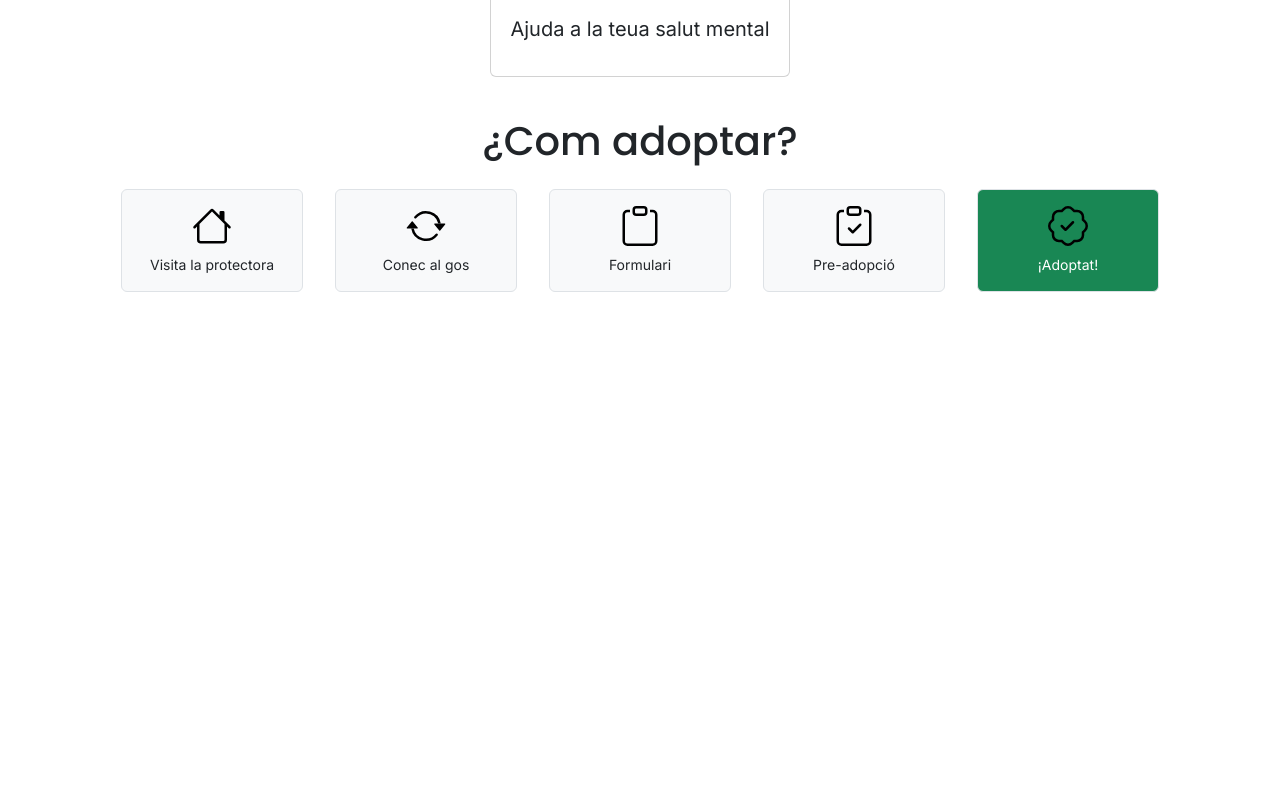
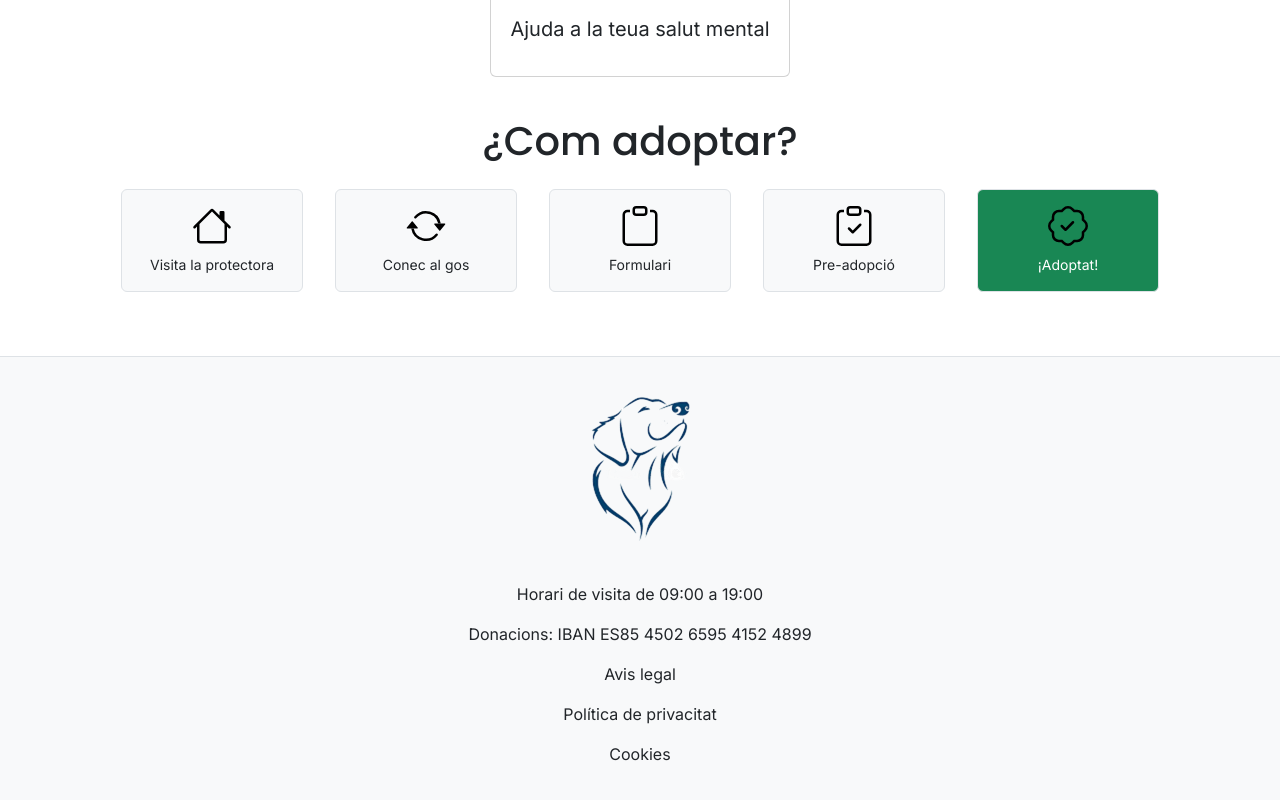
Before and after one commit to XAdriaa/Practicar-Astro-y-React, a React (Vite) app in the folder practicaReact/: page / in a window 1280 px wide. Shown: the part 1508-2308 px from the top of the page. Before the commit the page ends 1816 px from the top, so only its background shows below. Built offline with nearby package versions, Linux system fonts and the light colour scheme; no server answers.

Commit message:
Probando footer en producion con el enlace de watsap

```diff
--- a/practicaReact/src/app.jsx
+++ b/practicaReact/src/app.jsx
@@ -20,7 +20,7 @@ const App = () => {
       </Route>
       <Route path='*' element={<NotFound />}></Route>
     </Routes>
-
+    <Footer />
   </div>
   )
 }
--- a/practicaReact/src/componentes/footer.jsx
+++ b/practicaReact/src/componentes/footer.jsx
@@ -1,15 +1,38 @@
 import React from 'react'
+import { Whatsapp, Instagram, TwitterX, Facebook } from 'react-bootstrap-icons';
+
 
 const Footer = () => {
   return (
-	<div className='container'>
-		<div className='row'>
-			<div className='col-12 d-flex justify-content-center align-items-center'>
-				<p>© 2026 GAM. Todos los derechos reservados.</p>
+	<footer className=' bordered border-top mt-5 bg-light'>
+		<div className='container'>
+			<div className='row'>
+				<div className='col-12 d-flex flex-sm-column justify-content-between align-items-center'>
+					<img src='/public/logo_provisional-sinfondo.png'/>
+					<div className='d-flex gap-4 flex-sm-column justify-content-center align-items-center'>
+						<div>
+							<ul className='list-unstyled text-end text-sm-center'>
+								<li><p>Horari de visita de 09:00 a 19:00</p></li>
+								<li><p>Donacions: IBAN ES85 4502 6595 4152 4899</p></li>
+								<li><p>Avis legal</p></li>
+								<li><p>Política de privacitat</p></li>
+								<li><p>Cookies</p></li>
+							</ul>
+						</div>
+						<div>
+							<ul className='list-unstyled fs-2 d-flex flex-column flex-sm-row gap-sm-3'>
+								<li><a href='https://wa.me/34653452030?text=Hola!%20Quiero%20información'></a><Whatsapp className="bi bi-whatsapp" /></li>
+								<li><a href=''></a><Instagram className="bi bi-instagram" /></li>
+								<li><a href=''></a><TwitterX className="bi bi-twitter-x" /></li>
+								<li><a href=''></a><Facebook className="bi bi-facebook" /></li>
+							</ul>
+						</div>
+					</div>
+				</div>
 			</div>
 		</div>
-	</div>
-  )
+	</footer>
+	)
 }
 
 export default Footer
```
Also changed, not shown: practicaReact/public/logo_provisional-sinfondo.png (added).
